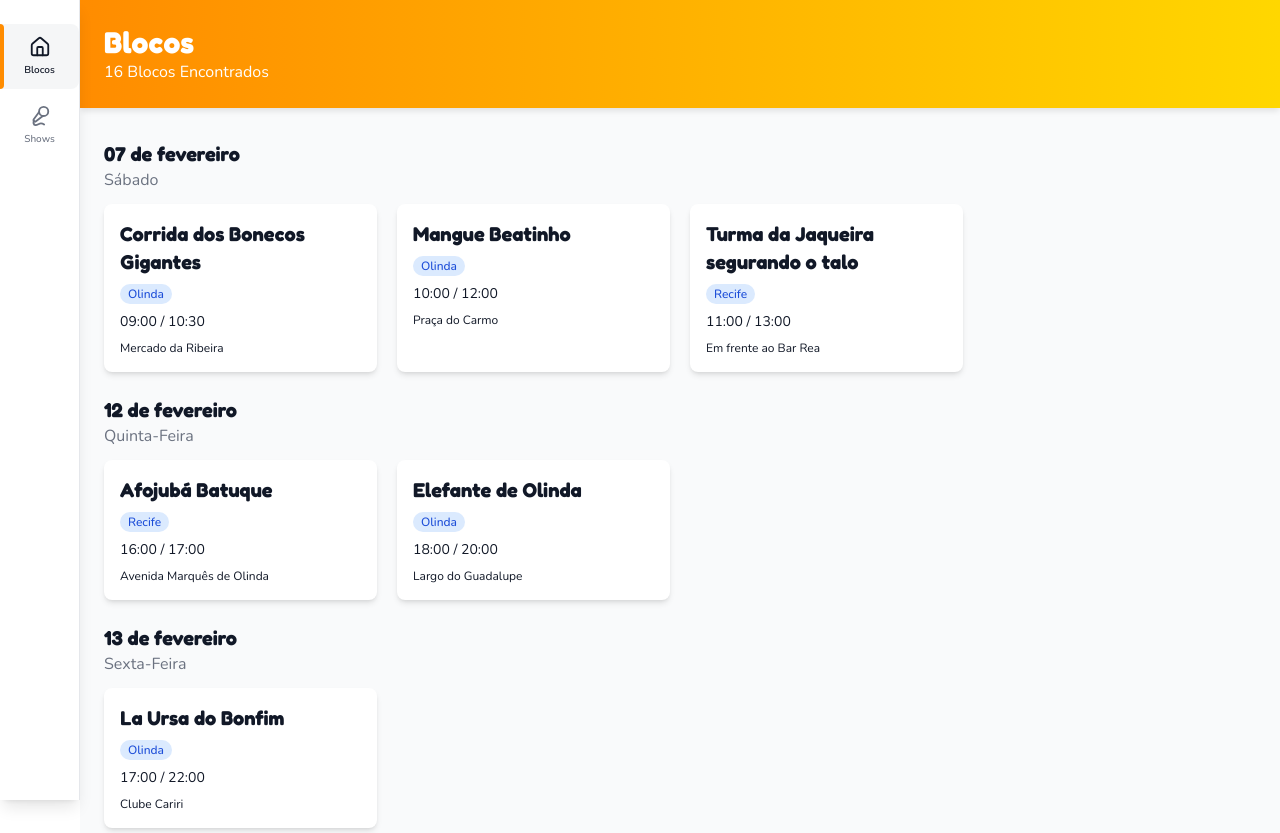
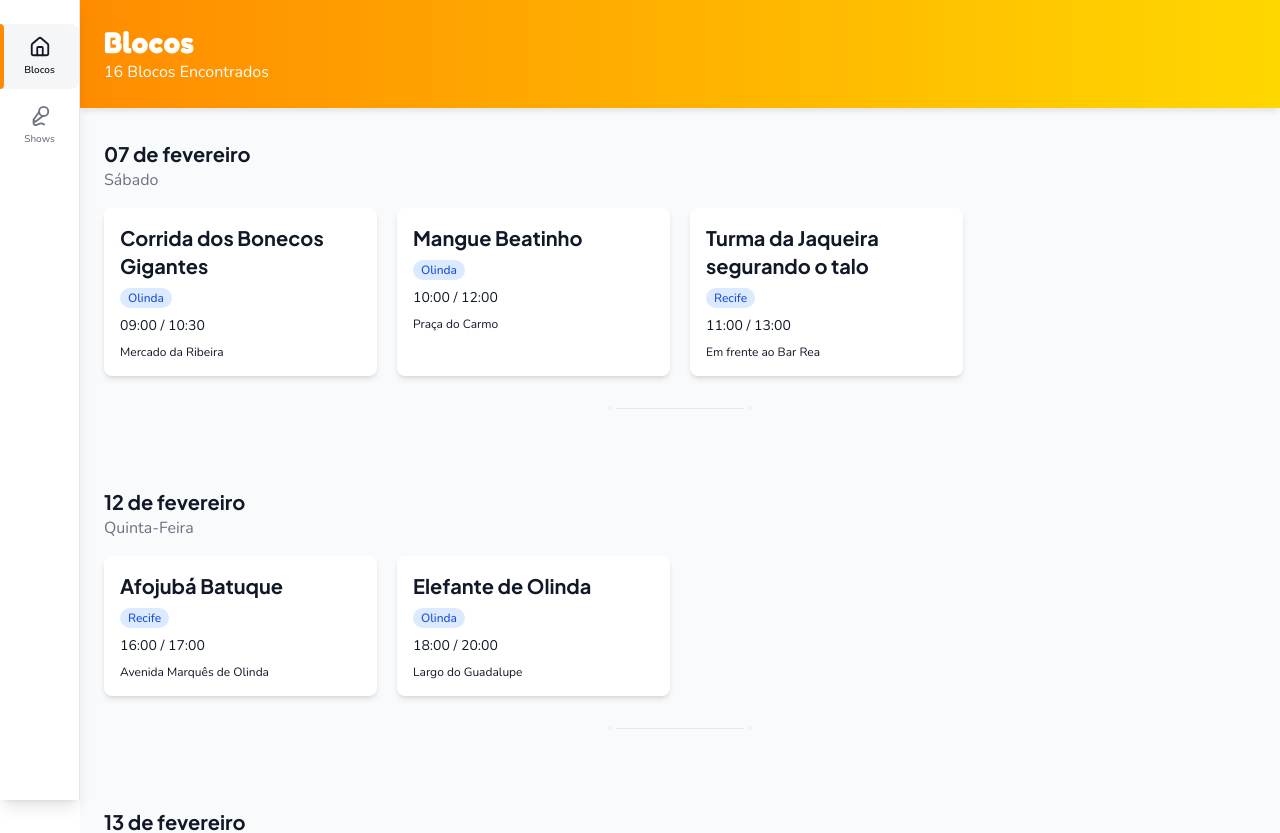
Before and after one commit to uuchoaa/foca-no-carnaval, a React (Vite) app in the folder apps/carnival-app/: page /blocos in a window 1280 px wide. Shown: the top 833 px of the page. Built offline with nearby package versions, Linux system fonts and the light colour scheme.

Commit message:
feat[ds]: update typography and layout components

```diff
--- a/apps/carnival-app/index.html
+++ b/apps/carnival-app/index.html
@@ -5,7 +5,7 @@
     <link rel="icon" type="image/svg+xml" href="/vite.svg" />
     <link rel="preconnect" href="https://fonts.googleapis.com" />
     <link rel="preconnect" href="https://fonts.gstatic.com" crossorigin />
-    <link href="https://fonts.googleapis.com/css2?family=Fredoka:wght@400;500;600;700&family=Nunito:wght@400;500;600;700&display=swap" rel="stylesheet" />
+    <link href="https://fonts.googleapis.com/css2?family=Fredoka:wght@400;500;600;700&family=Nunito:wght@400;500;600;700&family=Plus+Jakarta+Sans:wght@400;500;600;700&display=swap" rel="stylesheet" />
     <meta name="viewport" content="width=device-width, initial-scale=1.0" />
     <meta name="theme-color" content="#FF8C00" />
     <meta name="apple-mobile-web-app-capable" content="yes" />
--- a/apps/carnival-app/src/design-system/layouts/Stack.tsx
+++ b/apps/carnival-app/src/design-system/layouts/Stack.tsx
@@ -1,7 +1,7 @@
 import type { ReactNode } from 'react';
 import clsx from 'clsx';
 
-type Gap = 0 | 1 | 2 | 3 | 4 | 5 | 6;
+type Gap = 0 | 1 | 2 | 3 | 4 | 5 | 6 | 8 | 12 | 16 | 24 | 32;
 type Align = 'start' | 'center' | 'end' | 'stretch' | 'baseline';
 type Justify = 'start' | 'center' | 'end' | 'between' | 'around' | 'evenly';
 
@@ -13,6 +13,11 @@ const gapClass: Record<Gap, string> = {
   4: 'gap-4',
   5: 'gap-5',
   6: 'gap-6',
+  8: 'gap-8',
+  12: 'gap-12',
+  16: 'gap-16',
+  24: 'gap-24',
+  32: 'gap-32',
 };
 
 const alignClass: Record<Align, string> = {
--- a/apps/carnival-app/src/design-system/primitives/Divider.tsx
+++ b/apps/carnival-app/src/design-system/primitives/Divider.tsx
@@ -1,6 +1,6 @@
 export function Divider() {
   return (
-    <div className="relative h-8 flex items-center justify-center my-6">
+    <div className="relative h-8 flex items-center justify-center">
       <div className="absolute inset-0 flex items-center justify-center gap-1">
         <div className="w-1 h-1 rounded-full bg-gray-300 opacity-20" />
         <div className="w-32 h-px bg-gray-200" />
--- a/apps/carnival-app/src/design-system/tokens/typography.ts
+++ b/apps/carnival-app/src/design-system/tokens/typography.ts
@@ -1,6 +1,6 @@
 /** Typography variants: size + weight + font role. No color—use Text color prop. */
 export const typography = {
-  hero: 'text-3xl font-bold font-display',
+  hero: 'text-3xl font-bold font-hero',
   title: 'text-xl font-bold font-display',
   body: 'text-base font-sans',
   small: 'text-sm font-sans',
--- a/apps/carnival-app/src/screens/BlocosHomeScreen.tsx
+++ b/apps/carnival-app/src/screens/BlocosHomeScreen.tsx
@@ -2,7 +2,7 @@ import { useMemo } from 'react';
 import { useEvents } from '../contexts/EventsContext';
 import type { Bloco } from '../types/events';
 import { groupByDate, formatDate } from '../utils/dateHelpers';
-import { Page, Text, Card, CardGrid, Badge, VStack, SectionHeading } from '../design-system';
+import { Page, Text, Card, CardGrid, Badge, VStack, SectionHeading, Divider } from '../design-system';
 
 export default function BlocosHomeScreen() {
   const { getBlocos, loading } = useEvents();
@@ -16,10 +16,10 @@ export default function BlocosHomeScreen() {
         <Text variant="subtitle" color="inverse">{blocos.length} blocos encontrados</Text>
       </Page.Header>
       <Page.Content isLoading={loading} isEmpty={blocos.length === 0}>
-        <VStack gap={6} align="stretch">
+        <VStack gap={16} align="stretch">
           {groupedByDate.map(({ date, dayOfWeek, events }) => (
             <section key={date}>
-              <VStack gap={3} align="stretch">
+              <VStack gap={4} align="stretch">
                 <SectionHeading
                   title={formatDate(date)}
                   subtitle={dayOfWeek}
@@ -37,7 +37,8 @@ export default function BlocosHomeScreen() {
                     </VStack>
                   </Card>
                 ))}
-              </CardGrid>
+                </CardGrid>
+                <Divider />
               </VStack>
             </section>
           ))}
--- a/apps/carnival-app/tailwind.config.js
+++ b/apps/carnival-app/tailwind.config.js
@@ -5,6 +5,7 @@ export default {
     "./src/**/*.{js,ts,jsx,tsx}",
   ],
   safelist: [
+    'font-hero',
     'font-display',
     'font-sans',
     'bg-gradient-to-r',
@@ -21,7 +22,8 @@ export default {
   theme: {
     extend: {
       fontFamily: {
-        display: ['Fredoka', 'sans-serif'],
+        display: ['Plus Jakarta Sans', 'sans-serif'],
+        hero: ['Fredoka', 'sans-serif'],
         sans: ['Nunito', 'sans-serif'],
       },
       colors: {
```
